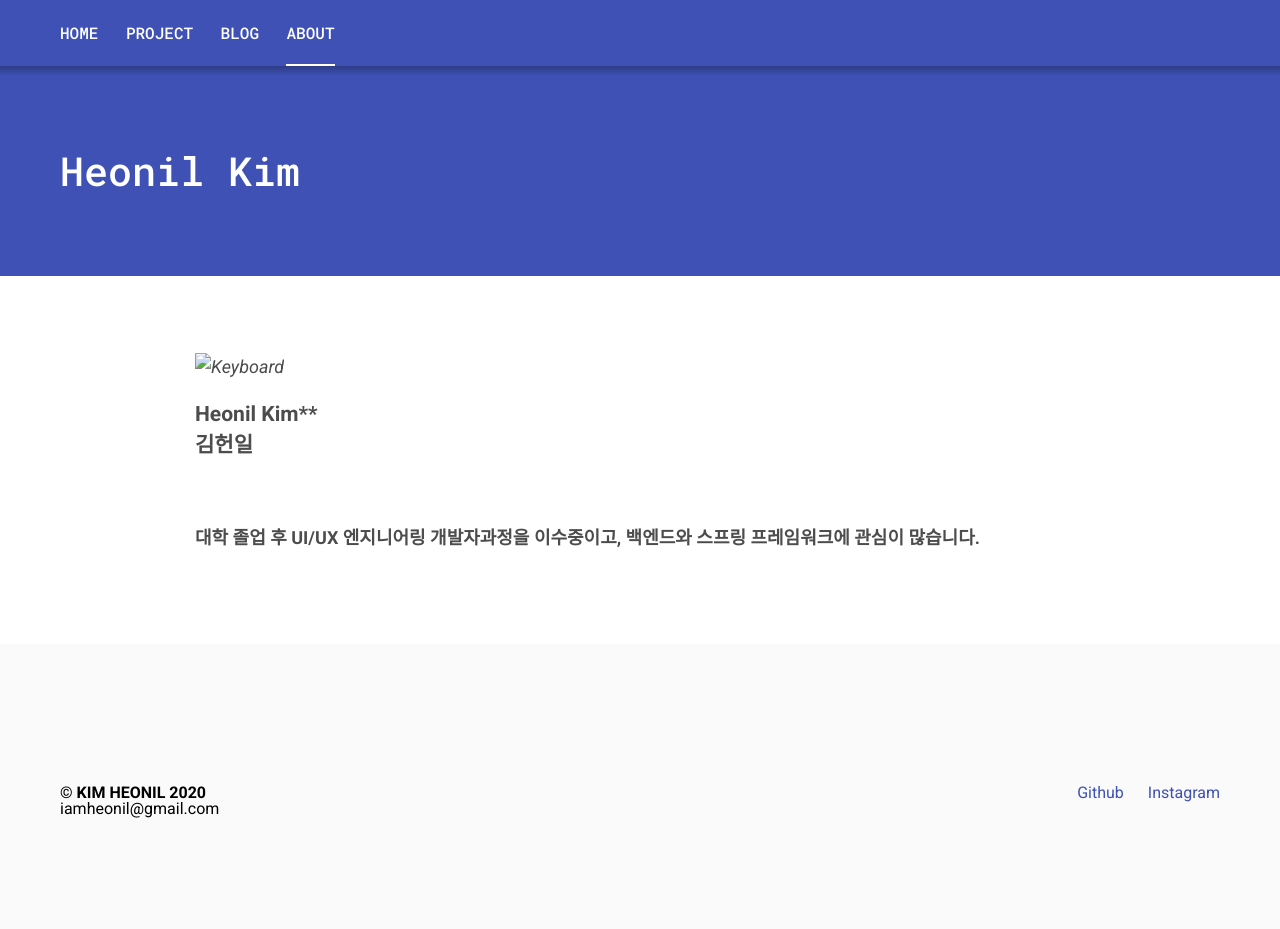
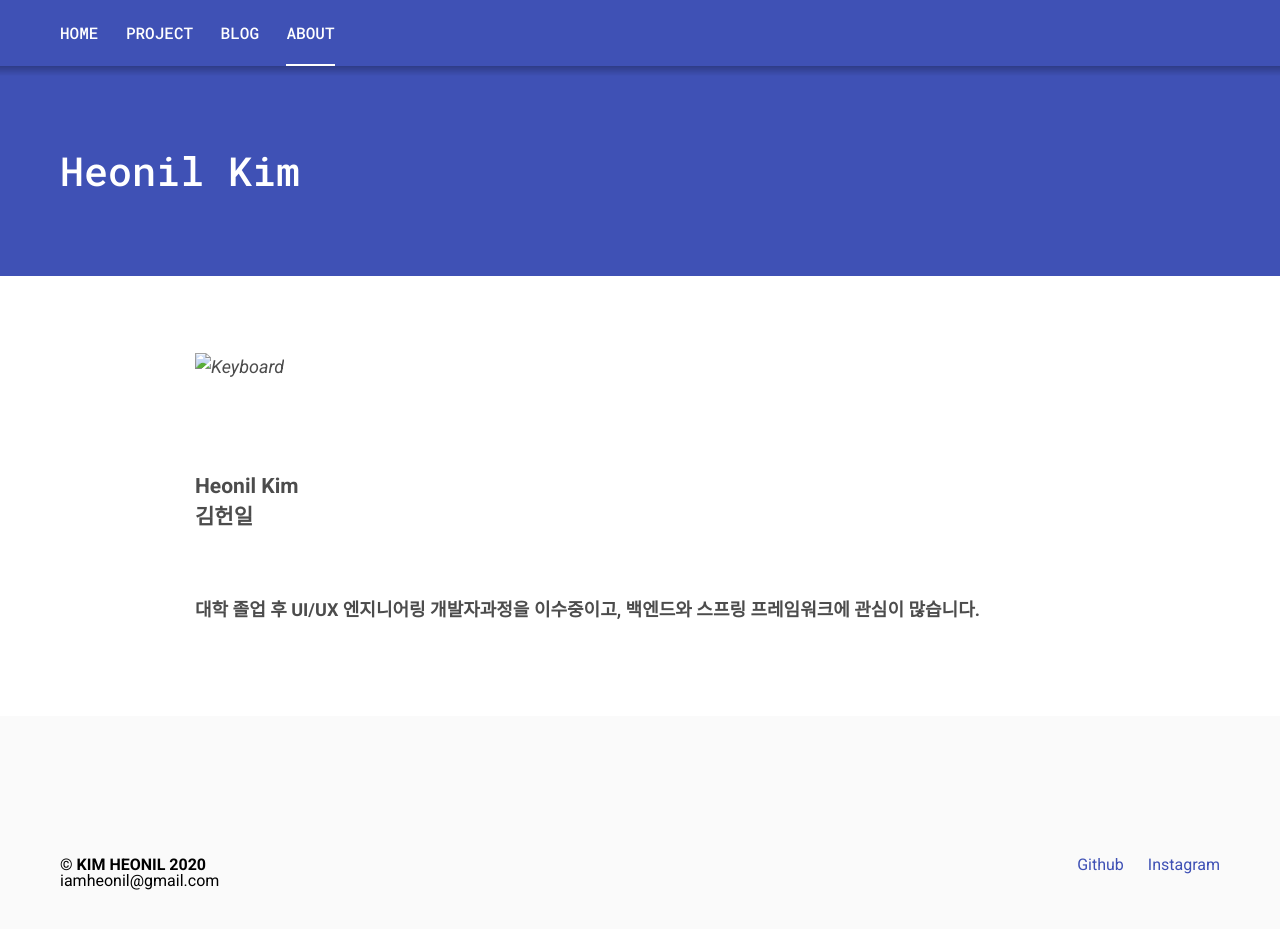
Before and after one commit to iamheonil/iamheonil.github.io, a Jekyll site: the page built from _pages/about.markdown, in a window 1280 px wide and 1016 px high. Shown: the top 929 px of the window. Built offline with Jekyll 4.4.1, drawn with Linux system fonts in a browser that asks for light colours.

Commit message:
Blog Modify

```diff
--- a/_pages/about.markdown
+++ b/_pages/about.markdown
@@ -6,8 +6,10 @@ permalink: /about/
 
 <img src="https://github.com/iamheonil/iamheonil.github.io/blob/master/image/keyboard.jpeg?raw=true" width = "100%" height="350px" alt="Keyboard"> <br>
 
+<br><br>
 
-### Heonil Kim**<br>김헌일<br>
+
+### **Heonil Kim**<br>김헌일 <br>
 
 <br>
 
```
